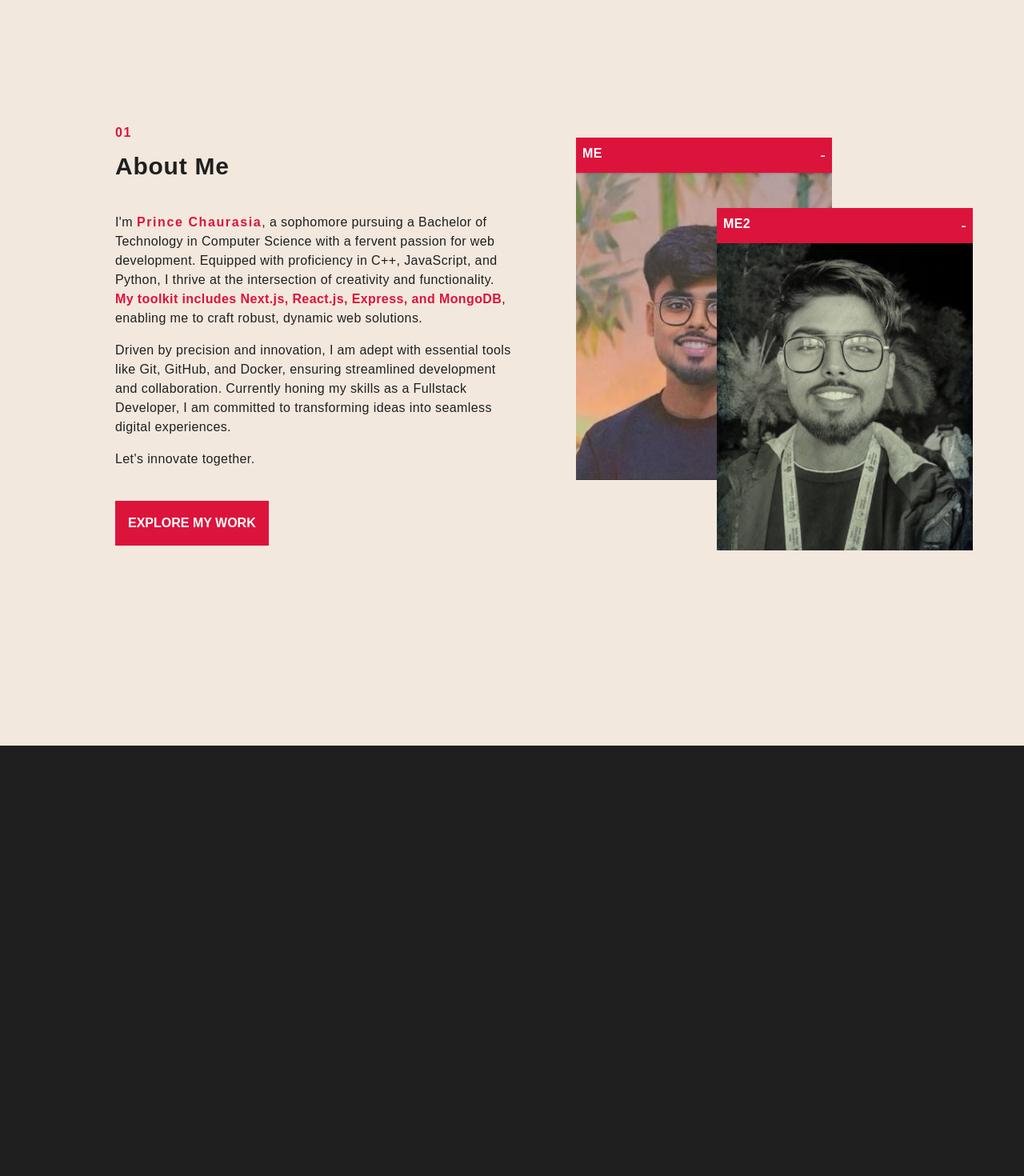
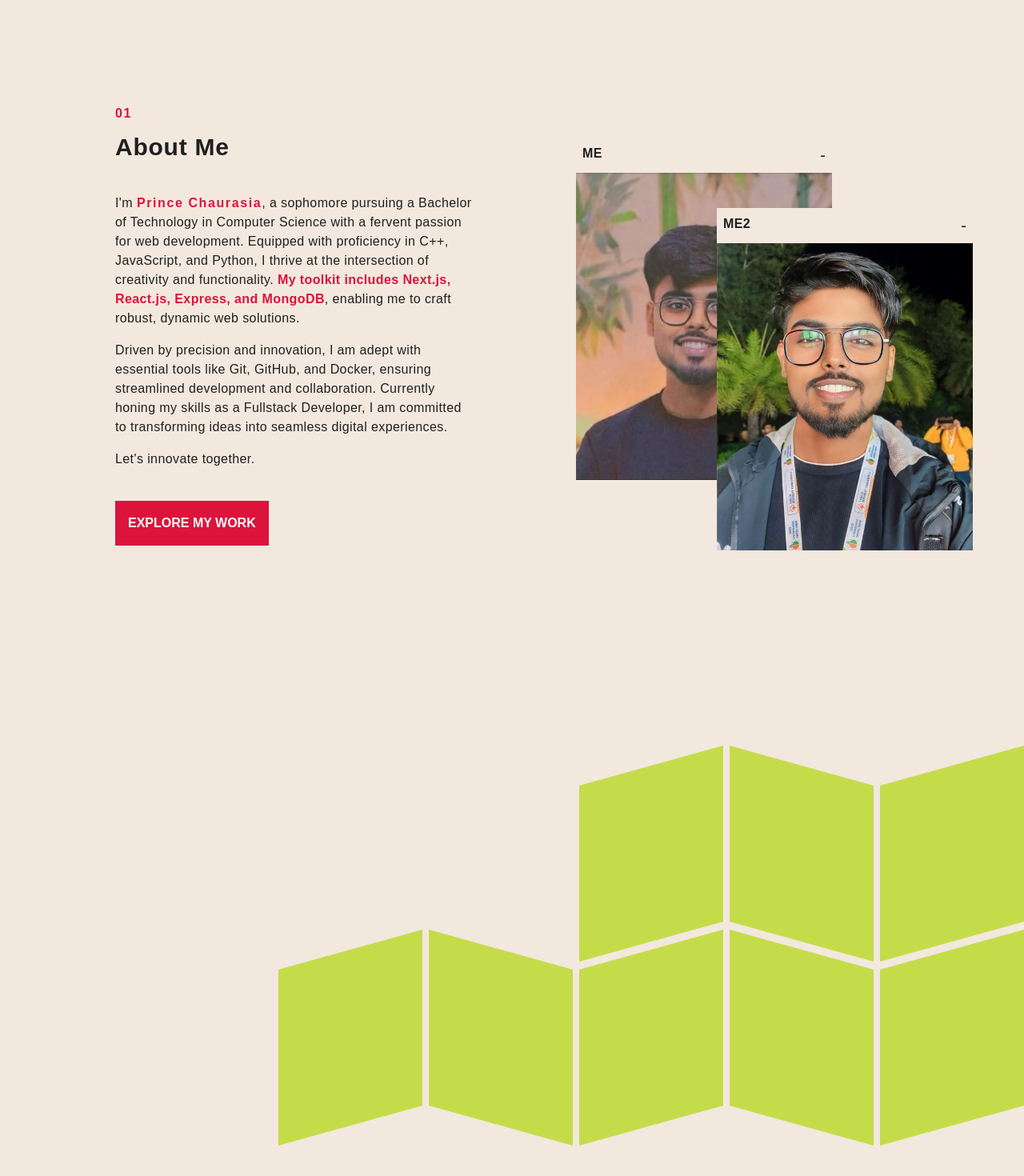
Before and after one commit to mr-dev-prince/Portfolio-, a React (Create React App) app: page / in a window 1280 px wide. Shown: the part 668-2138 px from the top of the page at 80% size. Before the commit the page ends 1600 px from the top, so only its background shows below. Built offline with nearby package versions, Linux system fonts and the light colour scheme.

Commit message:
refactor: Rename About.jsx to Experiences.jsx, update import statements, and add Footer component

```diff
--- a/src/App.js
+++ b/src/App.js
@@ -6,6 +6,7 @@ import Resume from "./pages/Resume";
 import Contact from "./pages/Contact";
 import { Header } from "./common/Header";
 import Experiences from "./pages/Experiences";
+import Footer from "./common/Footer";
 
 function App() {
   return (
@@ -19,6 +20,7 @@ function App() {
         <Route path="/resume" element={<Resume />} />
         <Route path="/contact" element={<Contact />} />
       </Routes>
+      <Footer />
     </Router>
   );
 }
--- /dev/null
+++ b/src/common/Footer.jsx
@@ -0,0 +1,15 @@
+import React from "react";
+import { useRecoilState } from "recoil";
+import { ThemeState } from "../context/atoms/themeState";
+
+const Footer = () => {
+  const themeState = useRecoilState(ThemeState);
+  const theme = themeState[0];
+  return (
+    <div className={`${theme === "light" ? " bg-[#f2e8de]" : " bg-[#1f1f1f]"}`}>
+      Footer
+    </div>
+  );
+};
+
+export default Footer;
--- a/src/components/Home/AboutSection.jsx
+++ b/src/components/Home/AboutSection.jsx
@@ -16,20 +16,20 @@ const AboutSection = () => {
     setFrontCard(cardTitle);
   };
   return (
-    <div className="min-h-screen w-full max-w-full">
+    <div className="min-h-screen w-full max-w-full px-36">
       <div className="w-full flex">
         <div className="w-[50%] h-[550px] flex flex-col gap-10 items-start justify-end text-md">
           <div className="grid gap-3">
             <p
               className={`${
                 theme === "light" ? "text-[#dc143c]" : "text-[#c5dc4a]"
-              } font-bold tracking-widest fivo`}
+              } font-bold tracking-widest `}
             >
               01
             </p>
-            <p className={`fivo text-3xl font-bold tracking-wide `}>About Me</p>
+            <p className={` text-3xl font-bold tracking-wide `}>About Me</p>
           </div>
-          <div className="grid gap-4 fivo tracking-wide">
+          <div className="grid gap-4  tracking-wide w-[90%]">
             <p>
               I'm{" "}
               <span
@@ -64,7 +64,7 @@ const AboutSection = () => {
           </div>
           <Link
             to={"/projects"}
-            className={`fivo ${
+            className={` ${
               theme === "light"
                 ? "bg-[#dc143c] text-white"
                 : " bg-[#c5dc4a] text-[#1f1f1f]"
@@ -72,7 +72,7 @@ const AboutSection = () => {
           >
             <button className="btn-23">
               <span className="text">Explore my work</span>
-              <span className="marquee text-[#1f1f1f]">Explore my work</span>
+              <span className={`marquee text-[#1f1f1f]`}>Explore my work</span>
             </button>
           </Link>
         </div>
@@ -102,5 +102,3 @@ const AboutSection = () => {
 };
 
 export default AboutSection;
-
-// #c5dc4a #dc143c
--- /dev/null
+++ b/src/components/Home/SlidingTextSection.jsx
@@ -0,0 +1,94 @@
+import gsap from "gsap";
+import { ScrollTrigger } from "gsap/ScrollTrigger";
+import React, { useEffect, useRef } from "react";
+import { useRecoilState } from "recoil";
+import { ThemeState } from "../../context/atoms/themeState";
+
+const SlidingTextSection = () => {
+  gsap.registerPlugin(ScrollTrigger);
+  const themeState = useRecoilState(ThemeState);
+  const theme = themeState[0];
+
+  const textRef = useRef(null);
+  const containerRef = useRef(null);
+
+  useEffect(() => {
+    const textElement = textRef.current;
+    const conRef = containerRef.current;
+
+    if (textElement) {
+      gsap.fromTo(
+        textElement,
+        { x: "100%" },
+        {
+          x: "-50%",
+          scrollTrigger: {
+            trigger: conRef,
+            scroller: "body",
+            start: "top 20%",
+            end: "top -300%",
+            scrub: 2,
+            pin: true,
+          },
+        }
+      );
+    }
+  }, []);
+  return (
+    <div ref={containerRef} className={`min-h-screen relative`}>
+      <div className=" absolute top-36 flex justify-center items-center">
+        <p ref={textRef} className={` text-9xl font-bold uppercase z-30 `}>
+          I Believe in my code.
+        </p>
+      </div>
+      <div className={` flex gap-2 justify-end items-end w-full`}>
+        <div className={`flex flex-col items-end `}>
+          <div className={`flex gap-2`}>
+            <div
+              className={`parallelogram z-40 ${
+                theme === "light" ? "bg-[#c5dc4a]" : "bg-[#dc143c]"
+              }`}
+            ></div>
+            <div
+              className={`parallelogram2 ${
+                theme === "light" ? "bg-[#c5dc4a]" : "bg-[#dc143c]"
+              }`}
+            ></div>
+            <div
+              className={`parallelogram z-40 ${
+                theme === "light" ? "bg-[#c5dc4a]" : "bg-[#dc143c]"
+              }`}
+            ></div>
+          </div>
+          <div className={`flex gap-2 -mt-10`}>
+            <div
+              className={`parallelogram z-40 ${
+                theme === "light" ? "bg-[#c5dc4a]" : "bg-[#dc143c]"
+              }`}
+            ></div>
+            <div className={`parallelogram2 z-40 ${
+                theme === "light" ? "bg-[#c5dc4a]" : "bg-[#dc143c]"
+              }`}></div>
+            <div
+              className={`parallelogram z-40 ${
+                theme === "light" ? "bg-[#c5dc4a]" : "bg-[#dc143c]"
+              }`}
+            ></div>
+            <div className={`parallelogram2 z-40 ${
+                theme === "light" ? "bg-[#c5dc4a]" : "bg-[#dc143c]"
+              }`}></div>
+            <div
+              className={`parallelogram z-40 ${
+                theme === "light" ? "bg-[#c5dc4a]" : "bg-[#dc143c]"
+              }`}
+            ></div>
+          </div>
+        </div>
+      </div>
+    </div>
+  );
+};
+
+export default SlidingTextSection;
+
+// #c5dc4a #dc143c
--- /dev/null
+++ b/src/components/Home/TechStackSection.jsx
@@ -0,0 +1,88 @@
+import React, { useEffect, useRef } from "react";
+import { useRecoilState } from "recoil";
+import { ThemeState } from "../../context/atoms/themeState";
+import { GrTools } from "react-icons/gr";
+import gsap from "gsap";
+import { ScrollTrigger } from "gsap/ScrollTrigger";
+
+gsap.registerPlugin(ScrollTrigger);
+
+const TechStackSection = () => {
+  const fRef = useRef(null);
+  const bRef = useRef(null);
+  const tRef = useRef(null);
+  const cRef = useRef(null);
+
+  const themeState = useRecoilState(ThemeState);
+  const theme = themeState[0];
+
+  useEffect(() => {
+    const el2 = bRef.current;
+    const el4 = cRef.current;
+
+    gsap.fromTo(
+      el2,
+      { y: "100%" },
+      {
+        y: "-100%",
+        scrollTrigger: {
+          trigger: el4,
+          scroller: "body",
+          start: "top 20%",
+          end: "top -100%",
+          scrub: 2,
+          pin: true,
+        }
+      }
+    );
+  }, []);
+
+  return (
+    <div ref={cRef} className={`px-36 min-h-screen flex`}>
+      <div className={`w-[50%] flex items-start gap-4`}>
+        <div className={`w-80 text-left font-bold tracking-wide space-y-4`}>
+          <p
+            className={`${
+              theme === "light" ? "text-[#dc143c]" : "text-[#c5dc4a]"
+            }`}
+          >
+            02
+          </p>
+          <p className={`text-3xl`}>
+            My <br /> Tech stack
+          </p>
+        </div>
+        <div>
+          <p className="text-left">
+            In my journey as a full-stack web developer, I've mastered a diverse
+            array of technologies that empower me to build robust and dynamic
+            applications from the ground up. Here's a glimpse into the tools and
+            frameworks I leverage to bring ideas to life.{" "}
+            <span
+              className={`underline ${
+                theme === "light"
+                  ? ""
+                  : "hover:bg-[#c5dc4a] hover:text-[#1f1f1f] underline-offset-4 cursor-pointer px-2 transition-colors duration-200 "
+              }`}
+            >
+              explore more
+            </span>
+          </p>
+        </div>
+      </div>
+      <div className={`h-[200px] outline overflow-hidden`}>
+        <div ref={fRef} className={`bg-[#367de9] h-[200px] `}>
+          Front-end
+        </div>
+        <div ref={bRef} className={`bg-[#d13232] h-[200px]`}>
+          Backend
+        </div>
+        <div ref={tRef} className={`bg-[#31bd54] h-[200px]`}>
+          Tools
+        </div>
+      </div>
+    </div>
+  );
+};
+
+export default TechStackSection;
--- a/src/components/fragments/CardComponent.jsx
+++ b/src/components/fragments/CardComponent.jsx
@@ -19,7 +19,7 @@ const CardComponent = (props) => {
         bounds={{ left: -9999, right: 9999, top: -9999, bottom: 9999 }}
       >
         <div className="w-80 h-96">
-          <div className={`cursor-grab flex justify-between ${ theme ==="light" ? "bg-[#dc143c] text-white":"bg-[#c5dc4a] text-[#1f1f1f]"} w-full p-2 fivo`}>
+          <div className={`cursor-grab flex justify-between ${ theme ==="light" ? "hover:bg-[#dc143c] bg-[#f2e8de] text-[#1f1f1f] hover:text-white":"hover:bg-[#c5dc4a] bg-[#1f1f1f] text-white hover:text-[#1f1f1f]"} w-full p-2 fivo`}>
             <p className="uppercase font-bold tracking-wide ">{props.title}</p>
             <p onClick={handleClick} className="text-xl cursor-pointer">
               {openCard ? "-" : "+"}
--- a/src/index.css
+++ b/src/index.css
@@ -22,6 +22,7 @@ html {
   user-select: none;
   overflow-x: hidden;
   box-sizing: border-box;
+  font-family: 'fivo';
 }
 
 /* theme ----- light || dark */
@@ -202,11 +203,36 @@ html {
   }
 }
 
-/* grid animation layer */
 
-.gridLayer {
-  background-image: repeating-conic-gradient(#ffffff 0% 25%, #dc143c 0% 50%);
-  background-position: 0 0, 38px 38px;
-  background-size: 76px 76px;
-  background-color: #dc143c;
+/* shape css */
+
+.parallelogram {
+  --p: 50px; /* control the shape (can be percentage) */
+  width: 180px;
+  aspect-ratio: 2/3;
+  clip-path: polygon(0 var(--p), 0 100%, 100% calc(100% - var(--p)), 100% 0);
 }
+
+.parallelogram2 {
+  --p: 50px; /* control the shape (can be percentage) */
+  width: 180px;
+  aspect-ratio: 2/3;
+  clip-path: polygon(0 calc(100% - var(--p)), 0 0, 100% var(--p), 100% 100%);
+}
+
+
+
+/* gsap */
+
+
+.marquee-container {
+  overflow: hidden;
+  white-space: nowrap;
+  display: flex;
+}
+
+.marquee-content {
+  display: inline-block;
+  padding-right: 100%; /* Adjust this value to create space between repetitions */
+  white-space: nowrap;
+}
--- a/src/pages/Experiences.jsx
+++ b/src/pages/Experiences.jsx
@@ -1,15 +1,7 @@
 import React from "react";
-import { useRecoilState } from "recoil";
-import { ThemeState } from "../context/atoms/themeState";
 
 const Experiences = () => {
-  const themeState = useRecoilState(ThemeState);
-
-  const theme = themeState[0];
-
-  return <div className={`${theme} min-h-screen`}>
-    <p className="">princuuuu</p>
-  </div>;
+  return <div className={`min-h-screen `}></div>;
 };
 
 export default Experiences;
--- a/src/pages/Home.jsx
+++ b/src/pages/Home.jsx
@@ -3,14 +3,18 @@ import { useRecoilState } from "recoil";
 import { ThemeState } from "../context/atoms/themeState";
 import Hero from "../components/Home/Hero";
 import AboutSection from "../components/Home/AboutSection";
+import SlidingTextSection from "../components/Home/SlidingTextSection";
+import TechStackSection from "../components/Home/TechStackSection";
 
 const Home = () => {
   const themeState = useRecoilState(ThemeState);
   const theme = themeState[0];
   return (
-    <div className={`px-36 min-h-screen app ${theme}`}>
+    <div className={`min-h-screen fivo app ${theme}`}>
       <Hero />
       <AboutSection />
+      <SlidingTextSection />
+      <TechStackSection />
     </div>
   );
 };
```
Also changed, not shown: src/components/Home/Hero.jsx (+6 -6 lines), src/Assets/me2.jpg.
